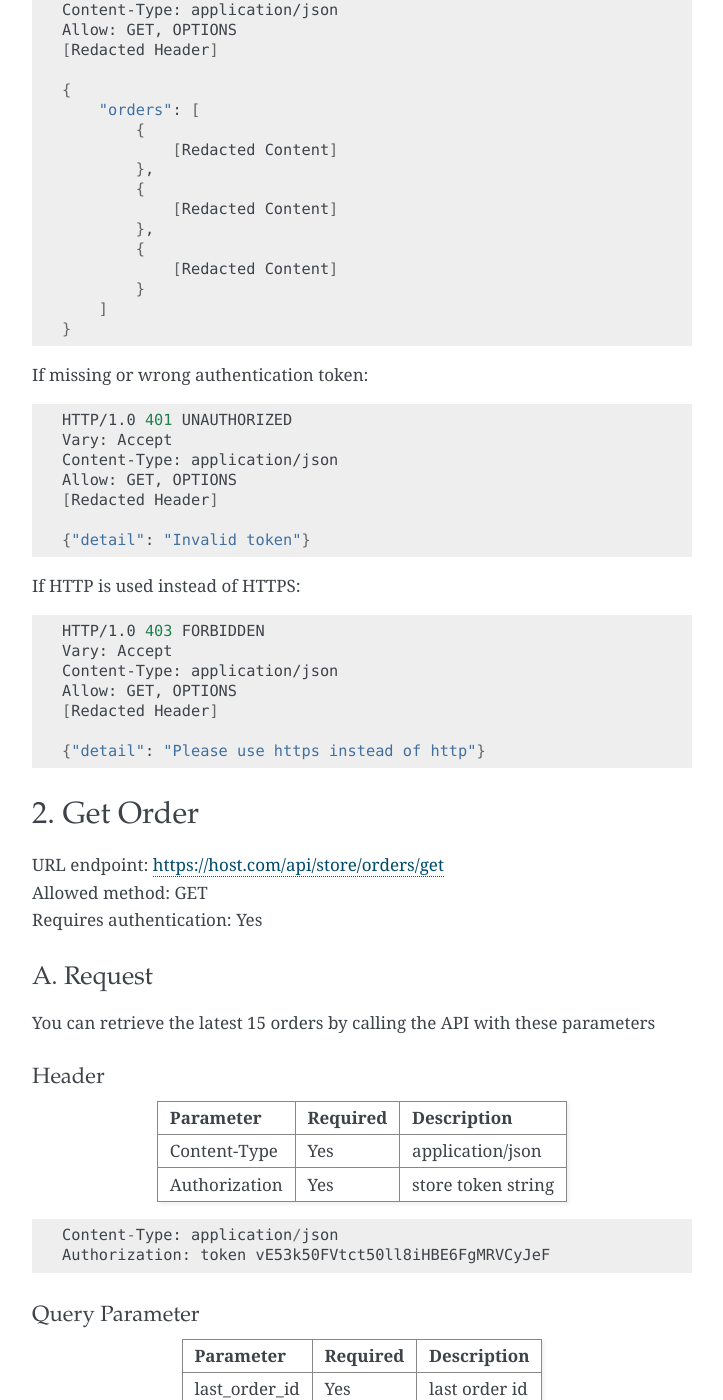
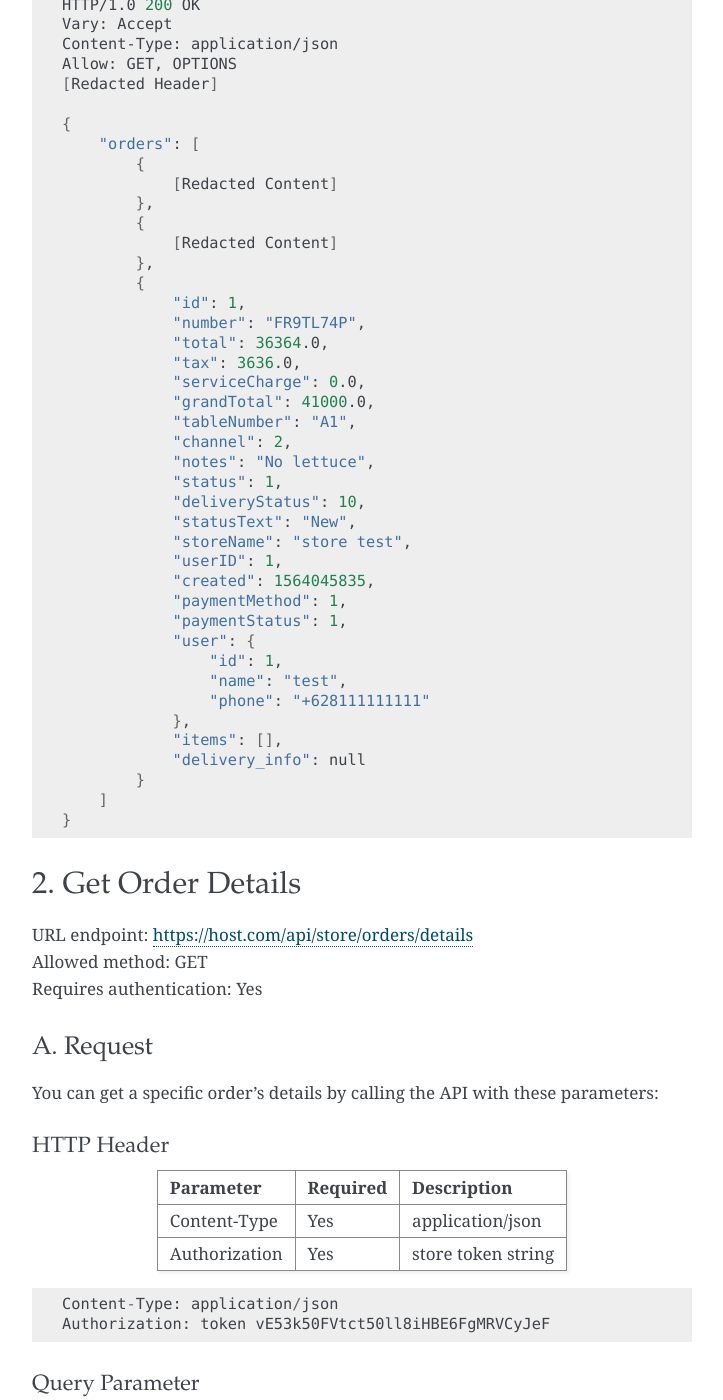
Before and after one commit to ui/stamps-api-docs, a Sphinx documentation site: the page built from source/omni_order_api.rst, in a window 1280 px wide and 1400 px high, scrolled down 1592 px. Shown: the whole window, without its empty margins (388-1111 px from the left). Built offline with Sphinx 7.4.7, drawn with Linux system fonts in a browser that asks for light colours; some of the changed text lies outside the part shown.

Commit message:
Address comments

```diff
--- a/source/omni_order_api.rst
+++ b/source/omni_order_api.rst
@@ -5,17 +5,19 @@ Omni Order API
 
 `1. Sync Order`_
 
-`2. Get Order`_
+`2. Get Order Details`_
 
-`3. Get Order Details`_
+`3. Confirm Order`_
 
-`4. Confirm Order`_
+`4. Mark Order as Paid`_
 
-`5. Mark Order as Paid`_
+`5. Complete Order`_
 
-`6. Complete Order`_
+`6. Cancel Order`_
 
-`7. Cancel Order`_
+`7. Status Code Mappings`_
+
+`8. Error Responses`_
 
 
 1. Sync Order
@@ -27,14 +29,16 @@ Omni Order API
 A. Request
 ----------
 
-You get all new orders which have not been synced before by calling the API with these parameters
+This API endpoint should used by POS terminals to fetch incoming orders from OMNI. This API is lightweight and suitable to be used for polling for new orders.
+
+This endpoint will only return said orders exactly **once**.
 
 It will only return said orders only **once**.
 
 The store is derived from the store token string.
 
-Header
-______
+HTTP Header
+___________
 
 =================== =========== =======================
 Parameter           Required    Description
@@ -66,11 +70,11 @@ Variable            Description
 orders              An array of order objects
 =================== ==================
 
-**ALL** new orders will be synced, but Omni only replies with an array of up to 100 order objects which have not been synced, and each order object has the following `fields`_.
+Up to 100 new orders will be returned, each order object has the following `fields`_.
 
 The order objects will only be returned **once**.
 
-If all orders are synced, it returns an empty array :code:`{ "orders" : [] }`
+If there are no new orders, it returns an empty array :code:`{ "orders" : [] }`
 
 
 Here are examples of API responses:
@@ -95,164 +99,162 @@ If call to sync order API is successful (JSON):
                 [Redacted Content]
             },
             {
-                [Redacted Content]
+                "id": 1,
+                "number": "FR9TL74P",
+                "total": 36364.0,
+                "tax": 3636.0,
+                "serviceCharge": 0.0,
+                "grandTotal": 41000.0,
+                "tableNumber": "A1",
+                "channel": 2,
+                "notes": "No lettuce",
+                "status": 1,
+                "deliveryStatus": 10,
+                "statusText": "New",
+                "storeName": "store test",
+                "userID": 1,
+                "created": 1564045835,
+                "paymentMethod": 1,
+                "paymentStatus": 1,
+                "user": {
+                    "id": 1,
+                    "name": "test",
+                    "phone": "+628111111111"
+                },
+                "items": [],
+                "delivery_info": null
             }
         ]
     }
 
-If missing or wrong authentication token:
 
-.. code-block:: bash
+..  Get Order
+    ====================
+    | URL endpoint: https://host.com/api/store/orders/get
+    | Allowed method: GET
+    | Requires authentication: Yes
 
-    HTTP/1.0 401 UNAUTHORIZED
-    Vary: Accept
-    Content-Type: application/json
-    Allow: GET, OPTIONS
-    [Redacted Header]
+    A. Request
+    ----------
 
-    {"detail": "Invalid token"}
+    You can retrieve the latest 15 orders by calling the API with these parameters:
 
-If HTTP is used instead of HTTPS:
+    HTTP Header
+    ___________
 
-.. code-block:: bash
+    =================== =========== =======================
+    Parameter           Required    Description
+    =================== =========== =======================
+    Content-Type        Yes         application/json
+    Authorization       Yes         store token string
+    =================== =========== =======================
 
-    HTTP/1.0 403 FORBIDDEN
-    Vary: Accept
-    Content-Type: application/json
-    Allow: GET, OPTIONS
-    [Redacted Header]
+    .. code-block::
 
-    {"detail": "Please use https instead of http"}
+        Content-Type: application/json
+        Authorization: token vE53k50FVtct50ll8iHBE6FgMRVCyJeF
+
+    Query Parameter
+    _______________
+
+    =================== =========== =======================
+    Parameter           Required    Description
+    =================== =========== =======================
+    last_order_id       Yes         last order id
+    =================== =========== =======================
 
 
-2. Get Order
-====================
-| URL endpoint: https://host.com/api/store/orders/get
-| Allowed method: GET
-| Requires authentication: Yes
+    Example of API call request using cURL (JSON). To avoid HTTP 100 Continue, please specify "Expect:" as a header.
 
-A. Request
-----------
+    .. code-block:: bash
 
-You can retrieve the latest 15 orders by calling the API with these parameters
-
-Header
-______
-
-=================== =========== =======================
-Parameter           Required    Description
-=================== =========== =======================
-Content-Type        Yes         application/json
-Authorization       Yes         store token string
-=================== =========== =======================
-
-.. code-block::
-
-    Content-Type: application/json
-    Authorization: token vE53k50FVtct50ll8iHBE6FgMRVCyJeF
-
-Query Parameter
-_______________
-
-=================== =========== =======================
-Parameter           Required    Description
-=================== =========== =======================
-last_order_id       Yes         last order id
-=================== =========== =======================
+        $ curl -X GET -H "Content-Type: application/json" -H "Authorization: token vE53k50FVtct50ll8iHBE6FgMRVCyJeF" -H "Expect:" https://host.com/api/store/orders/get?last_order_id=0
 
 
-Example of API call request using cURL (JSON). To avoid HTTP 100 Continue, please specify "Expect:" as a header.
+    B. Response
+    -----------
 
-.. code-block:: bash
+    In response to these API calls, Omni will reply with the following data in JSON:
 
-    $ curl -X GET -H "Content-Type: application/json" -H "Authorization: token vE53k50FVtct50ll8iHBE6FgMRVCyJeF" -H "Expect:" https://host.com/api/store/orders/get?last_order_id=0
+    =================== ==================
+    Variable            Description
+    =================== ==================
+    orders              An array of order objects
+    =================== ==================
+
+    Omni replies with an array of the latest 15 order objects wherein each order object has the following `fields`_.
 
 
-B. Response
------------
-
-In response to these API calls, Omni will reply with the following data in JSON:
-
-=================== ==================
-Variable            Description
-=================== ==================
-orders              An array of order objects
-=================== ==================
-
-Omni replies with an array of the latest 15 order objects wherein each order object has the following `fields`_.
+    Here are examples of API responses:
 
 
-Here are examples of API responses:
+    If call to sync order API is successful (JSON):
+
+    .. code-block:: bash
+
+        HTTP/1.0 200 OK
+        Vary: Accept
+        Content-Type: application/json
+        Allow: GET, OPTIONS
+        [Redacted Header]
+
+        {
+            "orders": [
+                {
+                    [Redacted Content]
+                },
+                {
+                    [Redacted Content]
+                },
+                {
+                    "id": 1,
+                    "number": "FR9TL74P",
+                    "total": 36364.0,
+                    "tax": 3636.0,
+                    "serviceCharge": 0.0,
+                    "grandTotal": 41000.0,
+                    "tableNumber": "A1",
+                    "channel": 2,
+                    "notes": "No lettuce",
+                    "status": 1,
+                    "deliveryStatus": 10,
+                    "statusText": "New",
+                    "storeName": "store test",
+                    "userID": 1,
+                    "created": 1564045835,
+                    "paymentMethod": 1,
+                    "paymentStatus": 1,
+                    "user": {
+                        "id": 1,
+                        "name": "test",
+                        "phone": "+628111111111"
+                    },
+                    "items": [],
+                    "delivery_info": null
+                }
+            ]
+        }
+
+    When some fields don't validate (JSON):
+
+    .. code-block:: bash
+
+        HTTP/1.0 400 BAD REQUEST
+        Vary: Accept
+        Content-Type: application/json
+        Allow: GET, OPTIONS
+        [Redacted Header]
+
+        {
+            "error_message": "Invalid last order id",
+            "error_code": "invalid_last_order_id",
+            "errors": {
+                "last_order_id": "Invalid last order id"
+            }
+        }
 
 
-If call to sync order API is successful (JSON):
-
-.. code-block:: bash
-
-    HTTP/1.0 200 OK
-    Vary: Accept
-    Content-Type: application/json
-    Allow: GET, OPTIONS
-    [Redacted Header]
-
-    {
-        "orders": [
-            {
-                [Redacted Content]
-            },
-            {
-                [Redacted Content]
-            },
-            {
-                [Redacted Content]
-            }
-        ]
-    }
-
-When some fields don't validate (JSON):
-
-.. code-block:: bash
-
-    HTTP/1.0 400 BAD REQUEST
-    Vary: Accept
-    Content-Type: application/json
-    Allow: GET, OPTIONS
-    [Redacted Header]
-
-    {
-        "error_message": "Invalid last order id",
-        "error_code": "invalid_last_order_id",
-        "errors": {
-            "last_order_id": "Invalid last order id"
-        }
-    }
-
-If missing or wrong authentication token:
-
-.. code-block:: bash
-
-    HTTP/1.0 401 UNAUTHORIZED
-    Vary: Accept
-    Content-Type: application/json
-    Allow: GET, OPTIONS
-    [Redacted Header]
-
-    {"detail": "Invalid token"}
-
-If HTTP is used instead of HTTPS:
-
-.. code-block:: bash
-
-    HTTP/1.0 403 FORBIDDEN
-    Vary: Accept
-    Content-Type: application/json
-    Allow: GET, OPTIONS
-    [Redacted Header]
-
-    {"detail": "Please use https instead of http"}
-
-
-3. Get Order Details
+2. Get Order Details
 ====================
 | URL endpoint: https://host.com/api/store/orders/details
 | Allowed method: GET
@@ -423,32 +425,8 @@ When some fields don't validate (JSON):
         "error_code": "invalid_request"
     }
 
-If missing or wrong authentication token:
 
-.. code-block:: bash
-
-    HTTP/1.0 401 UNAUTHORIZED
-    Vary: Accept
-    Content-Type: application/json
-    Allow: GET, OPTIONS
-    [Redacted Header]
-
-    {"detail": "Invalid token"}
-
-If HTTP is used instead of HTTPS:
-
-.. code-block:: bash
-
-    HTTP/1.0 403 FORBIDDEN
-    Vary: Accept
-    Content-Type: application/json
-    Allow: GET, OPTIONS
-    [Redacted Header]
-
-    {"detail": "Please use https instead of http"}
-
-
-4. Confirm Order
+3. Confirm Order
 ==================
 | URL endpoint: https://orders.upnormal.co.id/api/store/orders/confirm
 | Allowed method: POST
@@ -624,32 +602,8 @@ Order already confirmed
         }
     }
 
-If missing or wrong authentication token:
 
-.. code-block:: bash
-
-    HTTP/1.0 401 UNAUTHORIZED
-    Vary: Accept
-    Content-Type: application/json
-    Allow: POST, OPTIONS
-    [Redacted Header]
-
-    {"detail": "Invalid token"}
-
-If HTTP is used instead of HTTPS:
-
-.. code-block:: bash
-
-    HTTP/1.0 403 FORBIDDEN
-    Vary: Accept
-    Content-Type: application/json
-    Allow: POST, OPTIONS
-    [Redacted Header]
-
-    {"detail": "Please use https instead of http"}
-
-
-5. Mark Order as Paid
+4. Mark Order as Paid
 ==================
 | URL endpoint: https://orders.upnormal.co.id/api/store/orders/paid
 | Allowed method: POST
@@ -824,32 +778,8 @@ Order already paid
         }
     }
 
-If missing or wrong authentication token:
 
-.. code-block:: bash
-
-    HTTP/1.0 401 UNAUTHORIZED
-    Vary: Accept
-    Content-Type: application/json
-    Allow: POST, OPTIONS
-    [Redacted Header]
-
-    {"detail": "Invalid token"}
-
-If HTTP is used instead of HTTPS:
-
-.. code-block:: bash
-
-    HTTP/1.0 403 FORBIDDEN
-    Vary: Accept
-    Content-Type: application/json
-    Allow: POST, OPTIONS
-    [Redacted Header]
-
-    {"detail": "Please use https instead of http"}
-
-
-6. Complete Order
+5. Complete Order
 ==================
 | URL endpoint: https://orders.upnormal.co.id/api/store/orders/complete
 | Allowed method: POST
@@ -1024,32 +954,8 @@ Order already completed
         }
     }
 
-If missing or wrong authentication token:
 
-.. code-block:: bash
-
-    HTTP/1.0 401 UNAUTHORIZED
-    Vary: Accept
-    Content-Type: application/json
-    Allow: POST, OPTIONS
-    [Redacted Header]
-
-    {"detail": "Invalid token"}
-
-If HTTP is used instead of HTTPS:
-
-.. code-block:: bash
-
-    HTTP/1.0 403 FORBIDDEN
-    Vary: Accept
-    Content-Type: application/json
-    Allow: POST, OPTIONS
-    [Redacted Header]
-
-    {"detail": "Please use https instead of http"}
-
-
-7. Cancel Order
+6. Cancel Order
 ==================
 | URL endpoint: https://orders.upnormal.co.id/api/store/orders/cancel
 | Allowed method: POST
@@ -1224,6 +1130,75 @@ Order already cancelled
         }
     }
 
+
+7. Status Code Mappings
+=========================
+
+
+:code:`channel`
+
+=========== ==============
+Code        Definition
+=========== ==============
+1           Mobile App
+2           POS
+3           Kiosk
+4           Web
+=========== ==============
+
+
+:code:`deliveryStatus`
+
+=========== ==============
+Code        Definition
+=========== ==============
+10          Dispatched
+20          Completed
+30          Confirmed
+40          Cancelled
+=========== ==============
+
+
+:code:`orderStatus`
+
+=========== ==============
+Code        Definition
+=========== ==============
+1           New
+10          Confirmed
+20          Completed
+30          Cancelled
+40          Pending Payment
+=========== ==============
+
+
+:code:`paymentStatus`
+
+=========== ==============
+Code        Definition
+=========== ==============
+1           Unpaid
+2           Paid
+=========== ==============
+
+
+:code:`paymentMethod`
+
+=========== ==============
+Code        Definition
+=========== ==============
+1           Cash
+2           GO-PAY
+3           Credit Card
+4           Debit
+5           Dana
+6           OVO
+=========== ==============
+
+
+8. Error Responses
+====================
+
 If missing or wrong authentication token:
 
 .. code-block:: bash
```
Also changed, not shown: other parts of source/omni_order_api.rst (+15 -15 lines).
